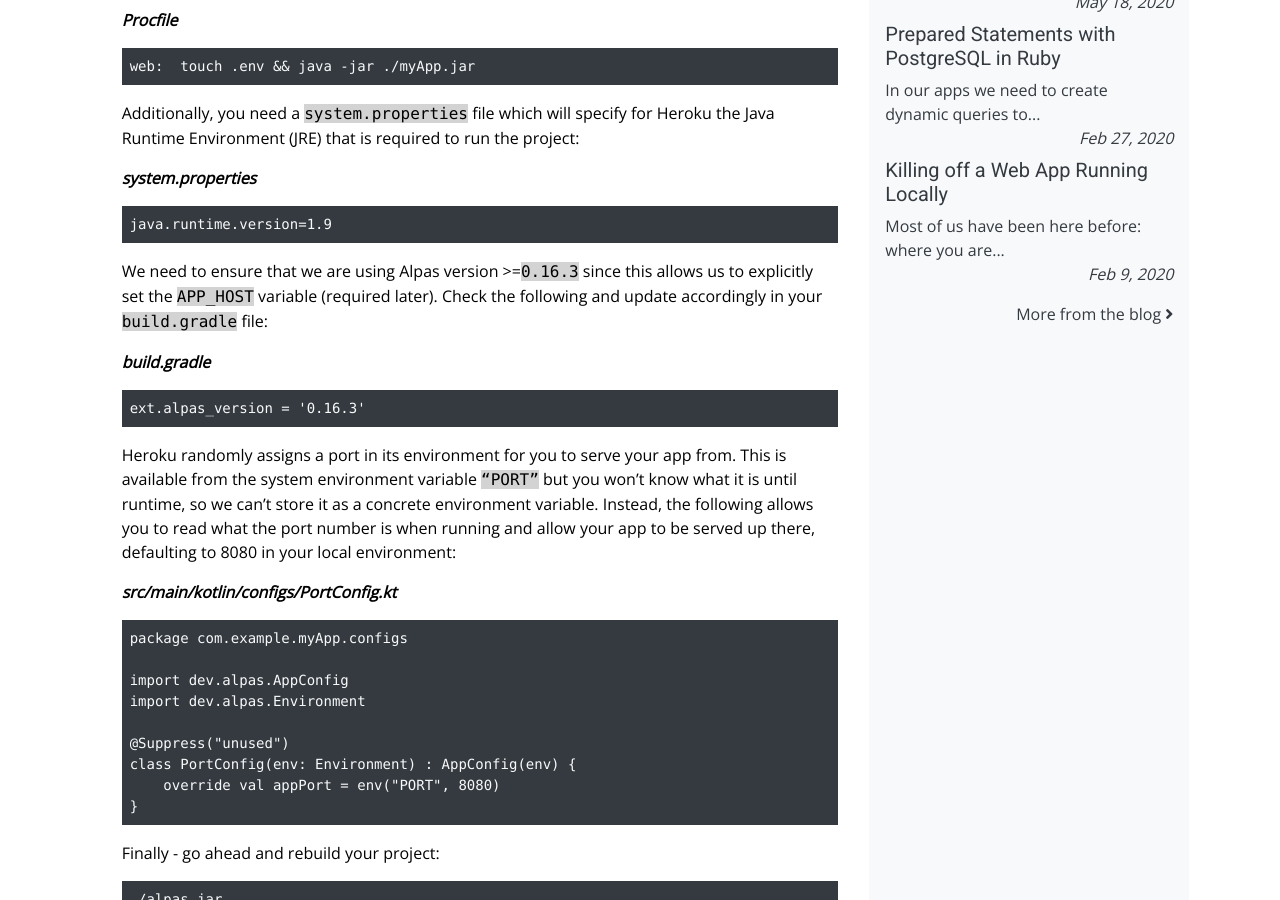
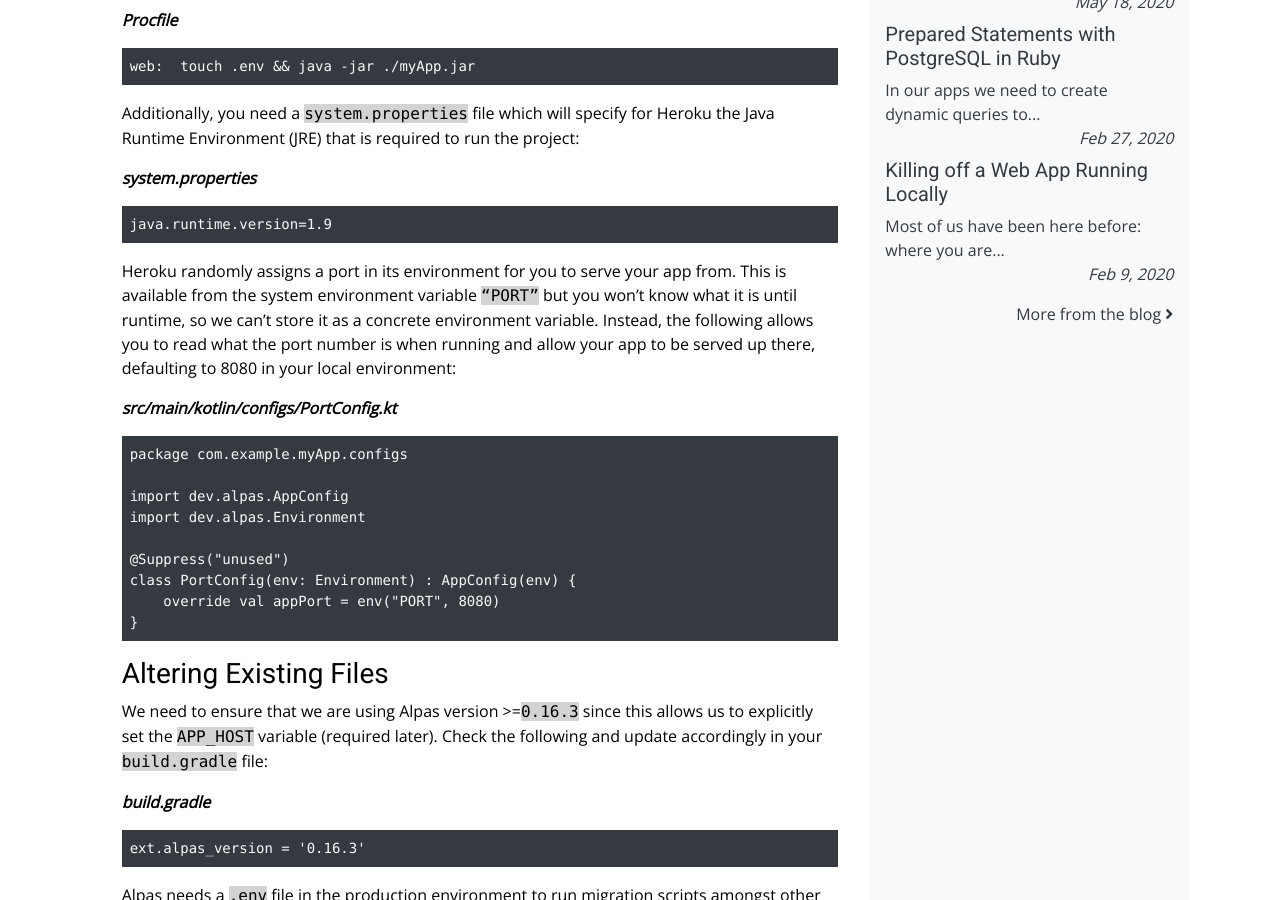
Before and after one commit to GideonBrimleaf/GideonBrimleaf.github.io, a Jekyll site: the page built from _posts/2020-06-15-deploying-alpas-app-to-heroku.md, in a window 1280 px wide and 900 px high, scrolled down 721 px. Built offline with Jekyll 4.4.1, drawn with Linux system fonts in a browser that asks for light colours; nearby versions of some CDN libraries; some of the changed lines change nothing that is shown; some of the changed text lies outside the part shown.

Commit message:
updates docs to auto generate env file

```diff
--- a/_posts/2020-06-15-deploying-alpas-app-to-heroku.md
+++ b/_posts/2020-06-15-deploying-alpas-app-to-heroku.md
@@ -37,13 +37,6 @@
 java.runtime.version=1.9
 </pre>
 
-We need to ensure that we are using Alpas version >=<span class="code-snippet">0.16.3</span> since this allows us to explicitly set the <span class="code-snippet">APP_HOST</span> variable (required later). Check the following and update accordingly in your <span class="code-snippet">build.gradle</span> file:
-
-<span class="font-weight-bold">*build.gradle*</span>
-<pre class="p-2 bg-primary text-light">
-ext.alpas_version = '0.16.3'
-</pre>
-
 Heroku randomly assigns a port in its environment for you to serve your app from. This is available from the system environment variable <span class="code-snippet">"PORT"</span> but you won't know what it is until runtime, so we can't store it as a concrete environment variable.  Instead, the following allows you to read what the port number is when running and allow your app to be served up there, defaulting to 8080 in your local environment:
 
 <span class="font-weight-bold">*src/main/kotlin/configs/PortConfig.kt*</span>
@@ -56,6 +49,33 @@
 @Suppress("unused")
 class PortConfig(env: Environment) : AppConfig(env) {
     override val appPort = env("PORT", 8080)
+}
+</pre>
+
+### Altering Existing Files
+
+We need to ensure that we are using Alpas version >=<span class="code-snippet">0.16.3</span> since this allows us to explicitly set the <span class="code-snippet">APP_HOST</span> variable (required later). Check the following and update accordingly in your <span class="code-snippet">build.gradle</span> file:
+
+<span class="font-weight-bold">*build.gradle*</span>
+<pre class="p-2 bg-primary text-light">
+ext.alpas_version = '0.16.3'
+</pre>
+
+Alpas needs a <span class="code-snippet">.env</span> file in the production environment to run migration scripts amongst other processes. As per the <a href="https://alpas.dev/docs/configuration#environment">Alpas docs</a> you shouldn't commit one, so we'll create an empty one in our route directory if it doesn't exist whenever the <span class="code-snippet">main</span> app function is invoked:
+
+<span class="font-weight-bold">*src/main/kotlin/start.kt*</span>
+<pre class="p-2 bg-primary text-light">
+package com.example.myApp
+
+import dev.alpas.Alpas
+import java.io.File
+
+fun main(args: Array&lt;String&gt;) {
+    val file = File(".env")
+    if (!file.exists()){
+        file.createNewFile()
+    }
+    return Alpas(args).routes { addRoutes() }.ignite()
 }
 </pre>
 
```
